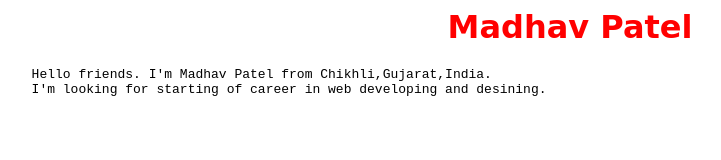
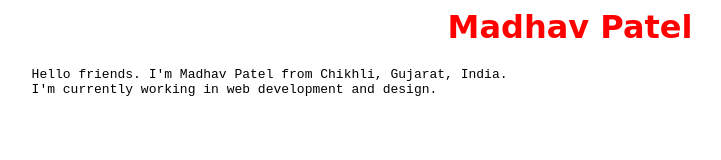
Before and after one commit to MadhavPatel1810/Introduction, a plain HTML site: page index.html in a window 1280 px wide. Shown: the whole page, without its empty margins (70-791 px from the left). Drawn offline with Linux system fonts and the light colour scheme.

Commit message:
Update index.html

```diff
--- a/index.html
+++ b/index.html
@@ -11,9 +11,8 @@
             </h1>
         </center>
         <pre>
-            Hello friends. I'm Madhav Patel from Chikhli,Gujarat,India.
-            I'm looking for starting of career in web developing and desining.
-
+            Hello friends. I'm Madhav Patel from Chikhli, Gujarat, India.
+            I'm currently working in web development and design.
         </pre>
     </body>
 </html>
```
